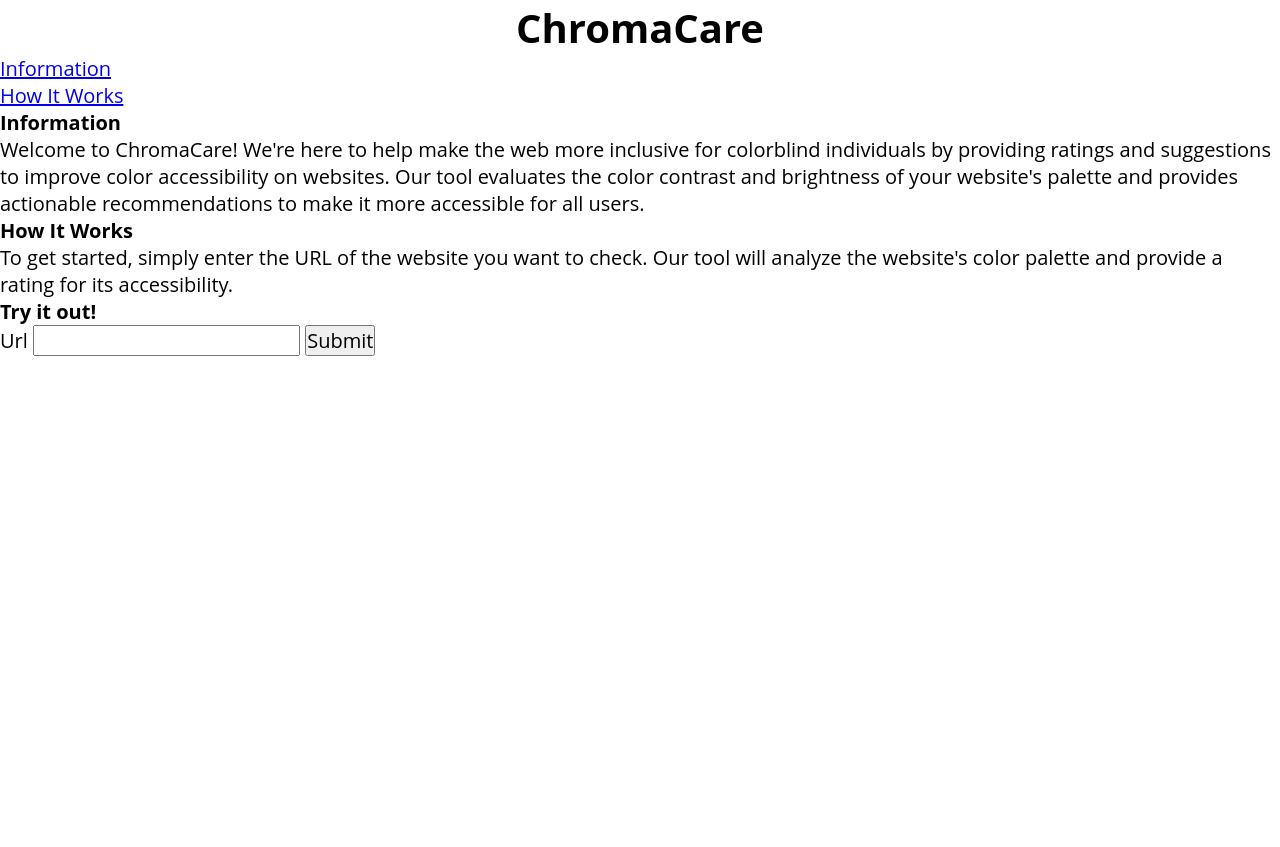
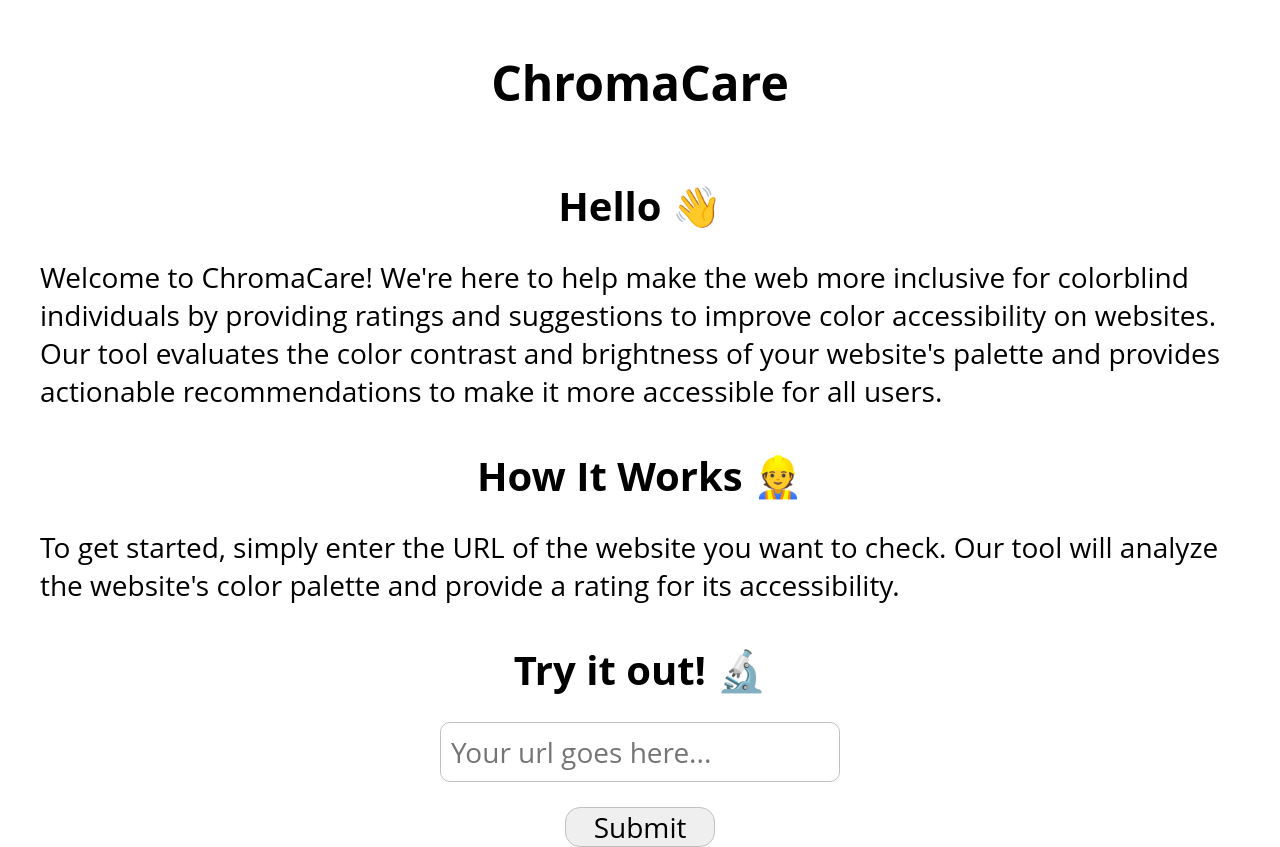
Before and after one commit to 1mpossible-code/ChromaCare, a Flask app: page / in a window 1280 px wide. Before the commit the page ends 356 px from the top, so only its background shows below. Run offline with Flask 2, Linux system fonts and the light colour scheme.

Commit message:
Create desktop design.

```diff
--- a/app/main.py
+++ b/app/main.py
@@ -3,6 +3,7 @@ from flask import render_template
 from Services.ParsingService import ParsingService
 from Services.ColorConversion import ColorConversion
 from Services.RatingColorService import RatingColorService
+import re
 
 app = Flask(__name__)
 
@@ -33,7 +34,7 @@ def hello_world():
                 url = parsingService.url
             return render_template("index.html", colors_rated=rated, avg=avg_rating, url=url, errors=errors)
         except Exception:
-            errors.append("Unexpected error. Please check if the url of the website you sent is correct")
+            errors.append("Unexpected error 😖. Please check if the URL is correct")
     return render_template("index.html", errors=errors)
 
 
--- a/app/static/style.css
+++ b/app/static/style.css
@@ -3,10 +3,121 @@
     margin: 0;
     box-sizing: border-box;
     font-family: "Open Sans", sans-serif;
-    font-size: 20px;
+    font-size: 28px;
+}
+
+main {
+    width: 1200px;
+    margin: 0 auto;
+}
+
+header {
+    padding-top: 25px;
 }
 
 h1 {
     text-align: center;
+    font-size: 48px;
+    margin-bottom: 25px;
+    margin-top: 25px;
+}
+
+h2 {
+    text-align: center;
+    font-size: 40px;
+    margin-bottom: 25px;
+}
+
+h2 a {
     font-size: 40px;
 }
+
+.avg {
+    font-size: 48px;
+    color: darkblue;
+    text-decoration: underline;
+}
+
+.color-box {
+    float: left;
+}
+
+form {
+    display: flex;
+    align-items: center;
+    justify-content: center;
+    flex-direction: column;
+    width: 100%;
+}
+
+.url {
+    width: 400px;
+    height: 60px;
+    padding: 10px;
+    border-radius: 10px;
+    border: 1px solid silver;
+    margin-bottom: 25px;
+}
+
+.submit {
+    width: 150px;
+    height: 40px;
+    border: 1px solid silver;
+    border-radius: 15px;
+    cursor: pointer;
+    transition: .3s;
+}
+
+.submit:hover {
+    background-color: darkcyan;
+    color: white;
+}
+
+.table {
+    border-collapse: collapse;
+    width: 50%;
+    margin: 0 auto 20px;
+}
+
+td, th {
+    border: 1px solid #ddd;
+    padding: 8px;
+}
+
+td {
+    text-align: center;
+}
+
+.color-box {
+    margin: 0 auto;
+    border: 1px solid silver;
+}
+.wrap {
+    width: 100%;
+    display: flex;
+    justify-content: center;
+}
+
+tr {
+    transition: .3s;
+}
+
+tr:nth-child(even) {
+    background-color: #f2f2f2;
+}
+
+tr:hover {
+    background-color: #ddd;
+}
+
+th {
+    padding-top: 12px;
+    padding-bottom: 12px;
+    text-align: left;
+}
+
+.result {
+    font-size: 28px;
+    margin-bottom: 50px;
+    text-align: center;
+}
--- a/app/templates/index.html
+++ b/app/templates/index.html
@@ -10,52 +10,84 @@
 </head>
 <body>
 
-<header>
-    <h1>ChromaCare</h1>
-    <nav>
-        <ul>
-            <li><a href="#">Information</a></li>
-            <li><a href="#">How It Works</a></li>
-        </ul>
-    </nav>
-</header>
 <main>
+    <header>
+        <h1>ChromaCare</h1>
+    </header>
+    <br>
     <section>
-        <h2>Information</h2>
+        <h2>Hello 👋</h2>
         <p>Welcome to ChromaCare! We're here to help make the web more inclusive for colorblind individuals by providing
             ratings and suggestions to improve color accessibility on websites. Our tool evaluates the color contrast
             and brightness of your website's palette and provides actionable recommendations to make it more accessible
             for all users.</p>
     </section>
+    <br>
     <section>
-        <h2>How It Works</h2>
+        <h2>How It Works 👷‍</h2>
         <p>To get started, simply enter the URL of the website you want to check. Our tool will analyze the website's
             color palette and provide a rating for its accessibility.</p>
     </section>
+    <br>
     <section>
-        <h2>Try it out!</h2>
-        <form action="" method="post">
-            <label for="url">Url</label>
-            <input type="text" id="url" name="url">
-            <input type="submit">
+        <h2 id="try">Try it out! 🔬</h2>
+        <form action="#try" method="post">
+            <div>
+                <input class="url" type="text" id="url" name="url" placeholder="Your url goes here..." required>
+            </div>
+            <div>
+                <input class="submit" type="submit" placeholder="Check website!">
+            </div>
         </form>
     </section>
+
     {% if errors %}
+    <br>
     <section>
-        <p>Error: {{errors[0]}}</p>
+        <h2>Error 🛑</h2>
+        <p class="result">{{errors[0]}}</p>
     </section>
+
     {% endif %}
     {% if colors_rated %}
-    <section>
-        <h2>Results for {{url}}</h2>
-        {% for color in colors_rated%}
-        <p>
-        <div style="width: 50px; height: 50px; background-color: {{color[0]}};"></div>
-        <span>{{color[0]}}</span> - <span>{{color[1]}}</span></p>
-        {% endfor %}
-        <p>Average - {{avg}}</p>
-        {% endif%}
+    <br>
+    <section id="results">
+        <h2>Results for <a href="{{url}}" target="_blank">{{url}}</a> ✅</h2>
+        <table class="table">
+            <tr>
+                <th>Preview</th>
+                <th>Color code on your website</th>
+                <th>Score of this color</th>
+            </tr>
+            {% for color in colors_rated%}
+            <tr>
+                <td>
+                    <div class="wrap">
+                        <div class="color-box" style="width: 50px; height: 50px; background-color: {{color[0]}};"></div>
+                    </div>
+                </td>
+                <td>{{color[0]}}</td>
+                <td>{{color[1]}}</td>
+            </tr>
+            {% endfor %}
+        </table>
+        <h2>Average score for your website is <span class="avg">{{avg}}</span> 🏅</h2>
+        {% if avg > 9 %}
+        <p class="result">Yor score is very nice! 🏆 Thank you for caring about color-blind people!</p>
+        {% elif avg > 7 %}
+        <p class="result">Yor score is not bad! 🥇 Thank you for caring about color-blind people!</p>
+        {% elif avg > 5 %}
+        <p class="result">We think you can do better! 🥈 Thank you for caring about color-blind people!</p>
+        {% elif avg > 3 %}
+        <p class="result">Please improve your score as soon as possible! 🥉 Thank you for caring about color-blind
+            people!</p>
+        {% else %}
+        <p class="result">Please think about color-blind people and improve your score!!! 😖 Thank you for caring about
+            color-blind
+            people!</p>
+        {% endif %}
     </section>
+    {% endif%}
 </main>
 
 </body>
```
